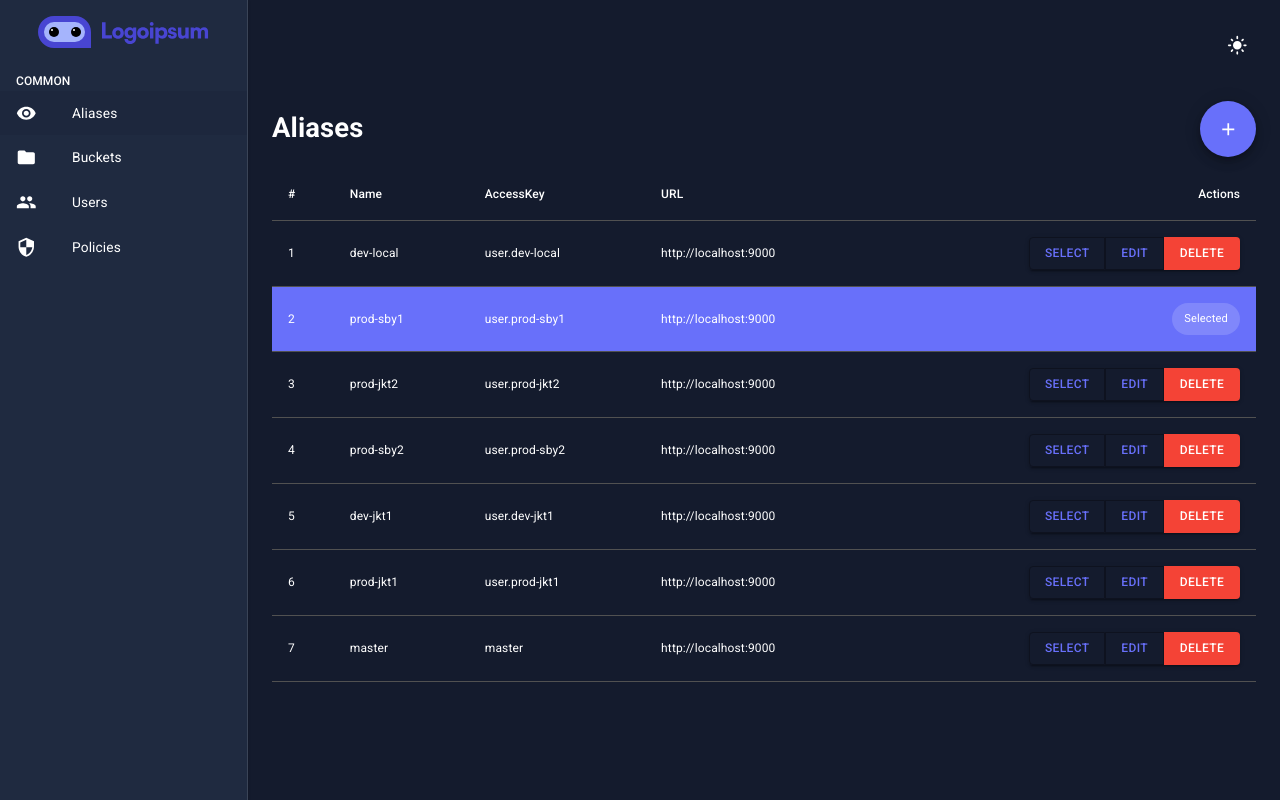
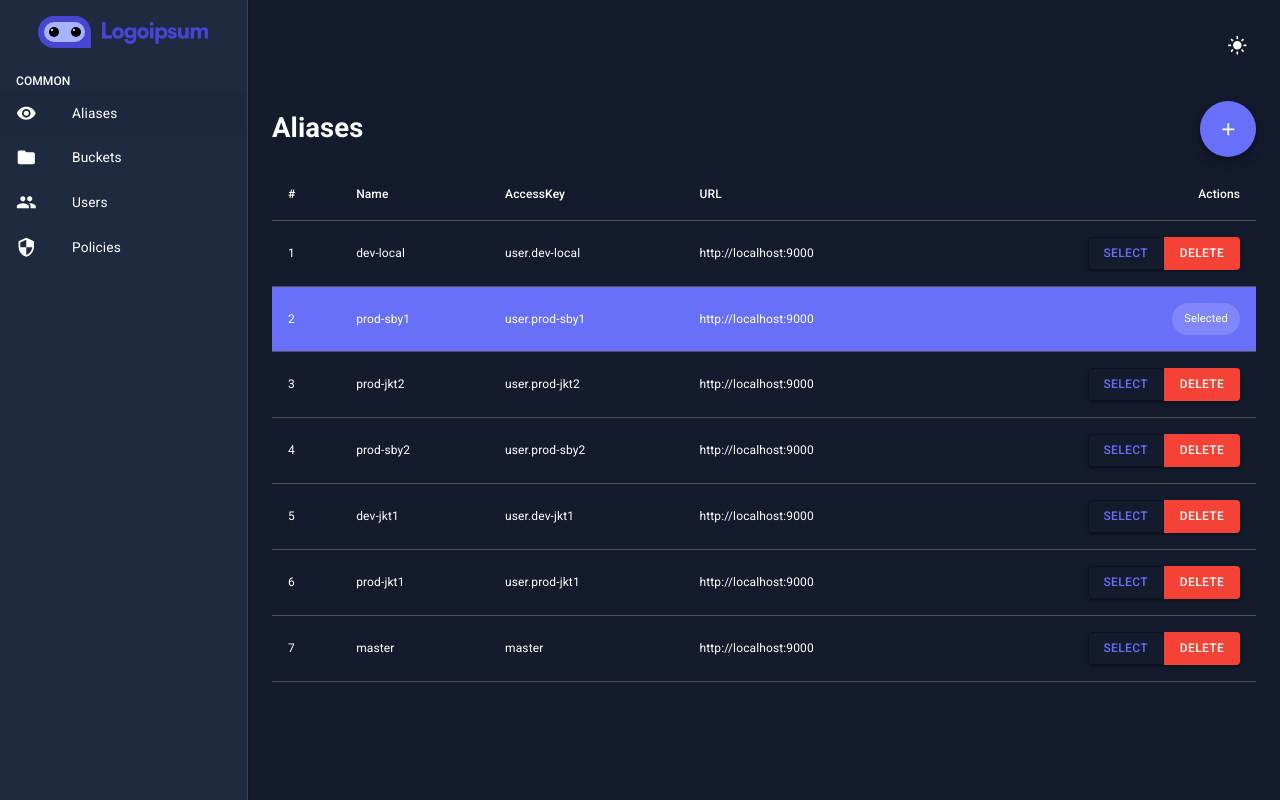
Before and after one commit to nafisrdn/minio-tools-webapp-fe, a React (Create React App) app: page /aliases in a window 1280 px wide. Built offline with nearby package versions, Linux system fonts and the light colour scheme.

Commit message:
remove alias edit button

```diff
--- a/src/pages/aliases/index.jsx
+++ b/src/pages/aliases/index.jsx
@@ -99,9 +99,6 @@ function AliasesPage() {
                         Select
                       </Button>
 
-                      <Button color="secondary" variant="outlined">
-                        Edit
-                      </Button>
                       <Button
                         color="error"
                         variant="contained"
```
